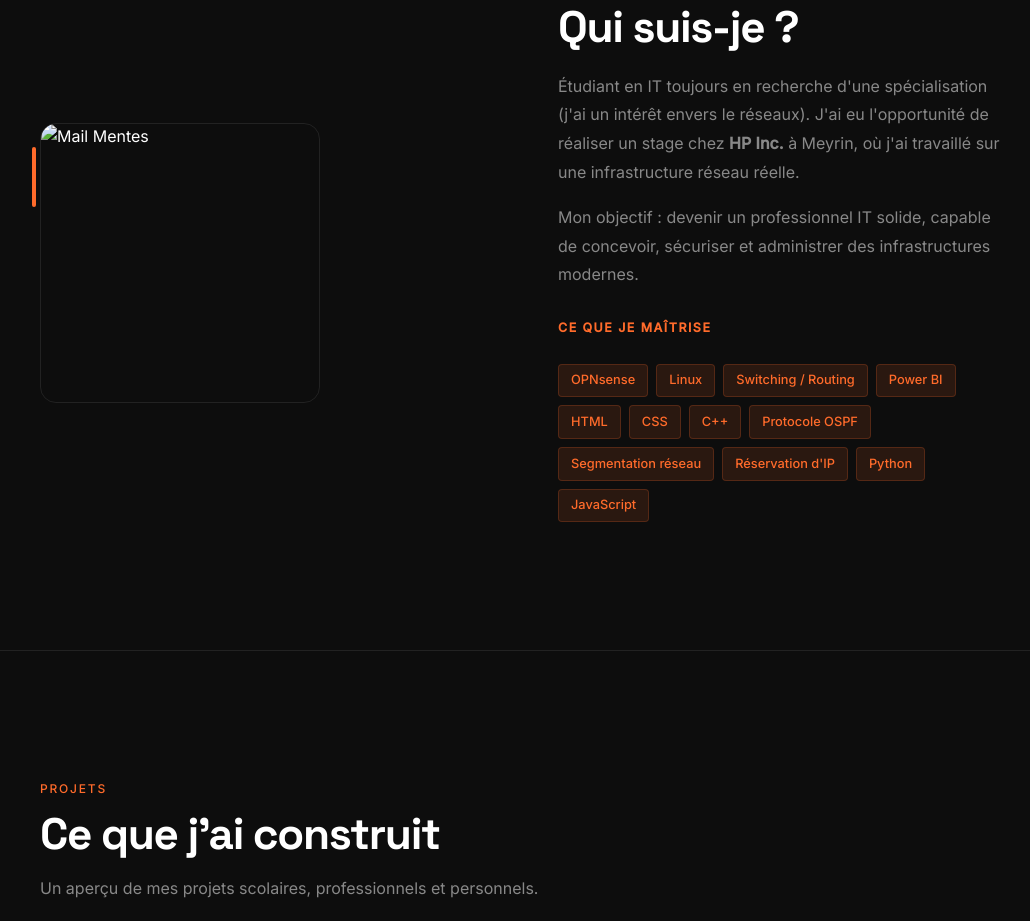
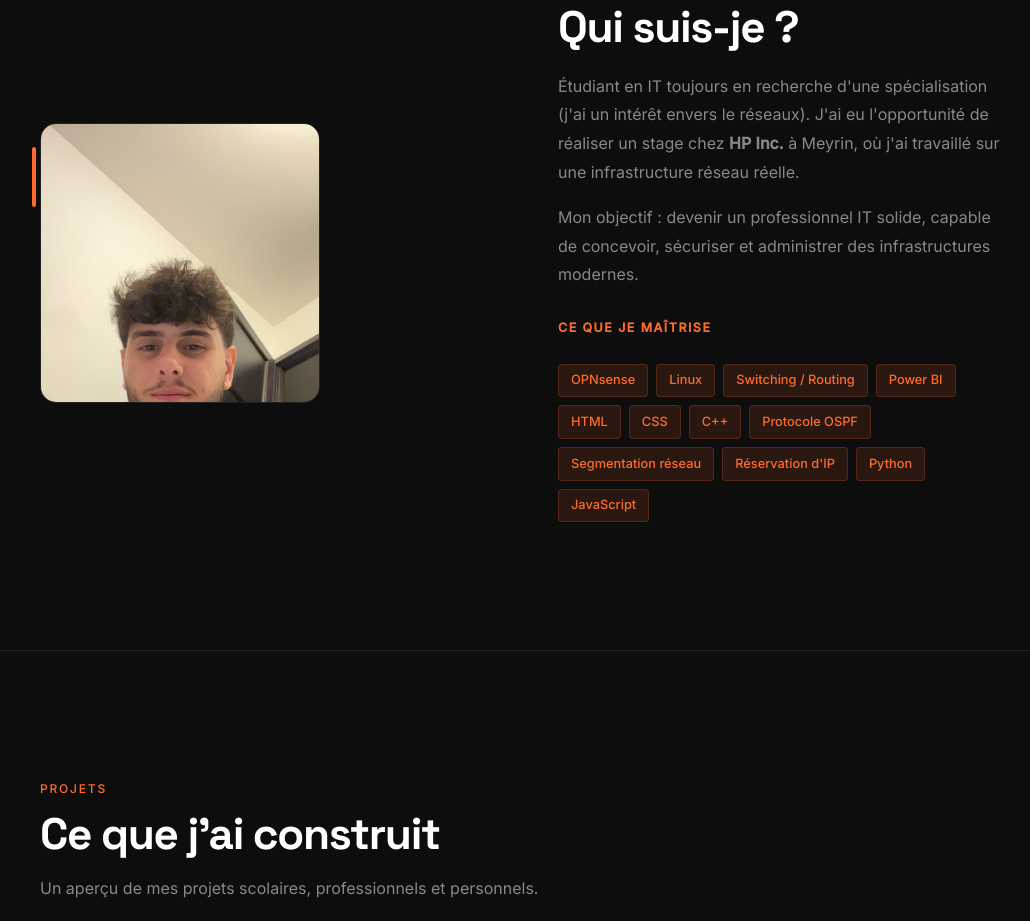
Before and after one commit to 6wick/6wick.github.io, a plain HTML site: page index.html in a window 1280 px wide. Shown: the part 957-1878 px from the top of the page, without its empty margins (114-1144 px from the left). Drawn offline with Linux system fonts and the light colour scheme.

Commit message:
Add files via upload

```diff
--- a/index.html
+++ b/index.html
@@ -659,7 +659,7 @@
       <div class="reveal" style="transition-delay:0.05s">
         <div class="about-avatar-wrap">
           <div class="about-avatar-bg">
-        <img src="photo.jpg" alt="Mail Mentes" />
+        <img src="photo.jpeg" alt="Mail Mentes" />
       </div>
           <div class="about-accent-bar"></div>
         </div>
```
